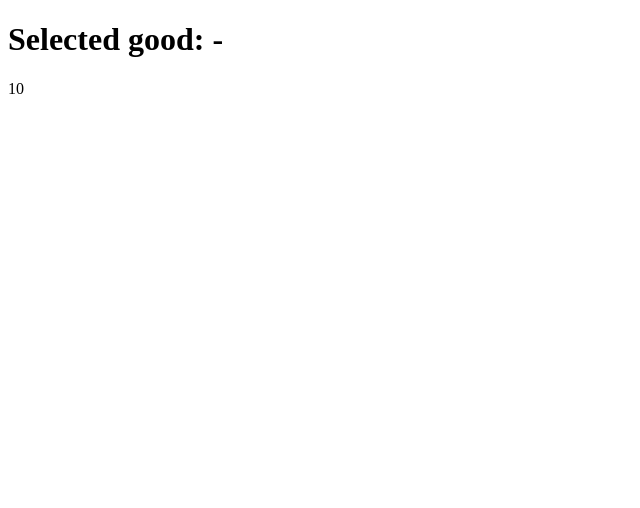
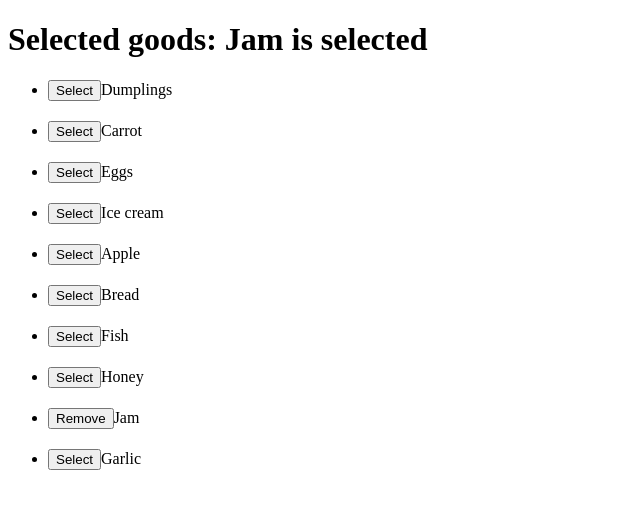
Before and after one commit to mate-academy/react_goods-selector, a React (Create React App) app: page / in a window 1280 px wide. Shown: the top 508 px of the page, without its empty margins (0-640 px from the left). Built offline with nearby package versions, Linux system fonts and the light colour scheme.

Commit message:
main functionality implemented

```diff
--- a/src/App.scss
+++ b/src/App.scss
@@ -1 +1,3 @@
-// styles go here
+li {
+  margin-bottom: 20px;
+}
--- a/src/App.tsx
+++ b/src/App.tsx
@@ -14,11 +14,87 @@ const goodsFromServer: string[] = [
   'Garlic',
 ];
 
-const App: React.FC = () => (
-  <div className="App">
-    <h1>Selected good: -</h1>
-    {goodsFromServer.length}
-  </div>
-);
+class App extends React.Component<Props, State> {
+  state = {
+    selectedGoods: ['Jam'],
+  };
+
+  removeGood = (good: string) => {
+    return () => {
+      this.setState(state => (
+        { selectedGoods: state.selectedGoods.filter(product => product !== good) }));
+    };
+  };
+
+  addGood = (good: string) => {
+    if (!this.state.selectedGoods.includes(good)) {
+      return () => {
+        this.setState(state => ({ selectedGoods: [...state.selectedGoods, good] }));
+      };
+    }
+
+    return () => { };
+  };
+
+  isSelected = (good: string) => {
+    return this.state.selectedGoods.includes(good);
+  };
+
+  createH1Text() {
+    const { selectedGoods } = this.state;
+
+    switch (selectedGoods.length) {
+      case 0:
+        return 'no goods selected';
+
+      case 1:
+        return `${selectedGoods[0]} is selected`;
+
+      case 2:
+        return `${selectedGoods[0]} and ${selectedGoods[1]} are selected`;
+
+      default:
+        return `${selectedGoods.slice(0, selectedGoods.length - 2).join(', ')}, ${selectedGoods[selectedGoods.length - 2]} and ${selectedGoods[selectedGoods.length - 1]} are selected`;
+    }
+  }
+
+  render() {
+    return (
+      <div className="App">
+        <h1>{`Selected goods: ${this.createH1Text()}`}</h1>
+        <ul>
+          {goodsFromServer.map(good => (
+            <li>
+              {this.isSelected(good)
+                ? (
+                  <button
+                    type="button"
+                    onClick={this.removeGood(good)}
+                  >
+                    Remove
+                  </button>
+                )
+                : (
+                  <button
+                    type="button"
+                    onClick={this.addGood(good)}
+                  >
+                    Select
+                  </button>
+                )}
+              {good}
+            </li>
+          ))}
+        </ul>
+      </div>
+    );
+  }
+}
 
 export default App;
+
+type Props = {};
+
+type State = {
+  selectedGoods: string[],
+};
```
